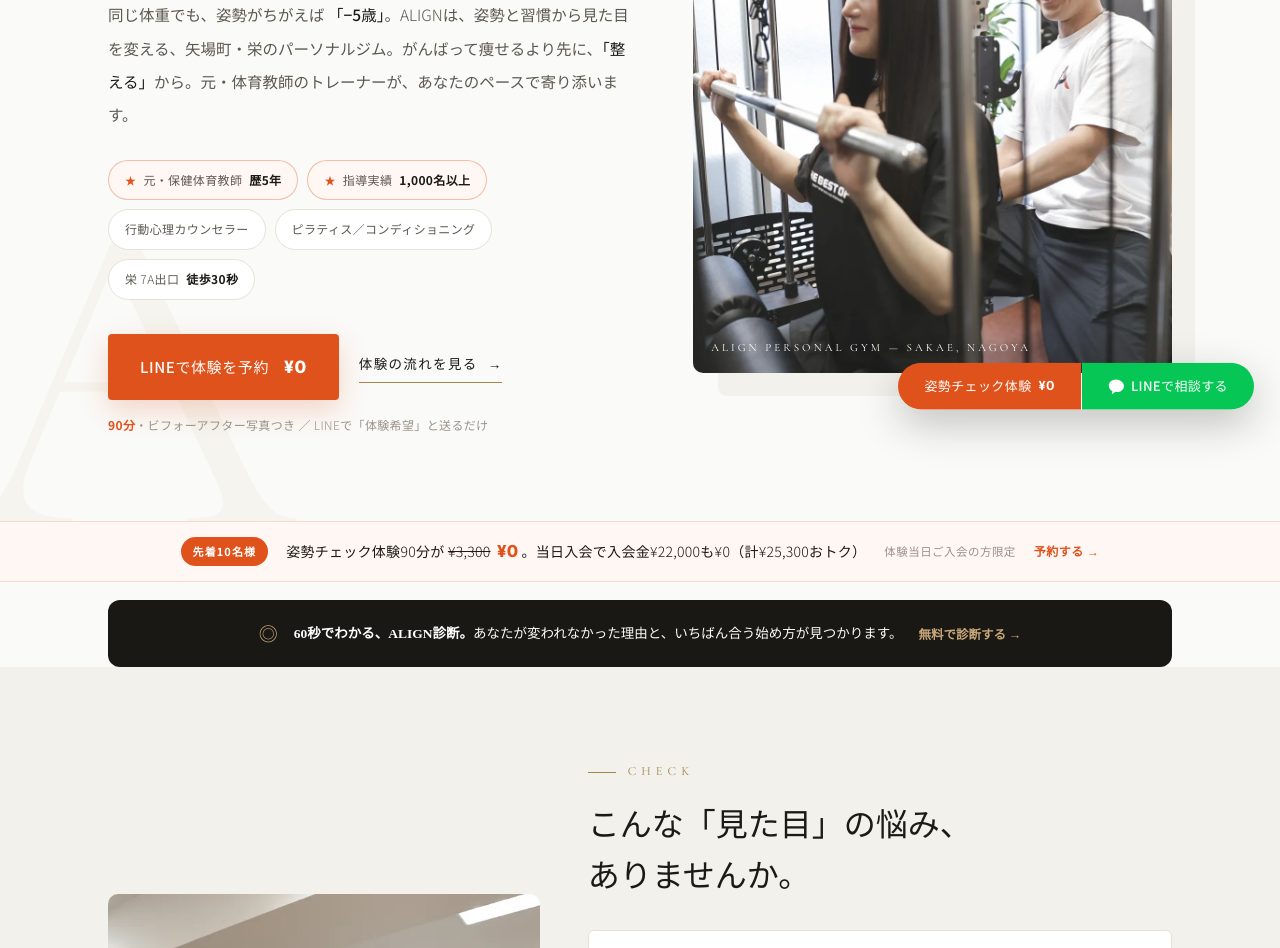
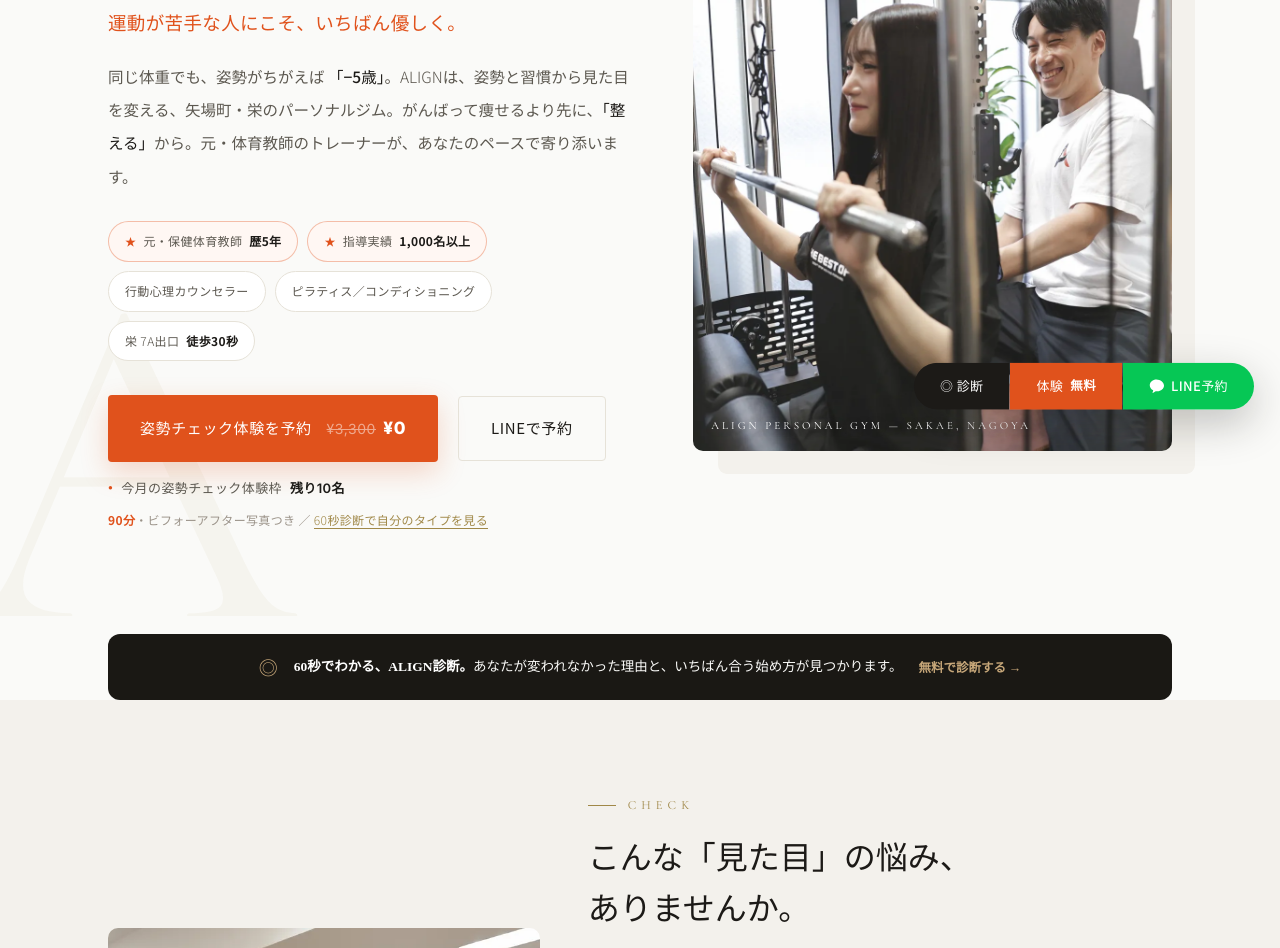
Before and after one commit to naritajun930/align-website, a plain HTML site: page index.html in a window 1280 px wide. Shown: the part 430-1378 px from the top of the page. Drawn offline with nearby package versions, Linux system fonts and the light colour scheme.

Commit message:
hotfix v1.2: 価格表示の一元化・¥0ファーストビュー・レイアウト衝突修正
問題1（最重要）価格の自己矛盾を解消:
- 体験価格を全CTA単一ソース化。campaign中は「¥3,300(取消線)→¥0」で統一
  （ナビCTA/ヒーローボタン/追従バーの生¥3,300を js-trial-price / data-when へ）
- 生の¥3,300はmeta・構造化データ・免除額(当日入会特典)文脈のみに限定

問題2 最強オファー(¥0)を最強の位置へ:
- ¥0オファーバンドをヒーロー上（ナビ直下＝ファーストビュー先頭）へ移動
- ヒーロー主ボタンを「姿勢チェック体験を予約 ¥3,300→¥0」＋残枠カウンター

問題3 診断バナーと固定バーの衝突を解消:
- body padding-bottom 60px（バー49px）でコンテンツがバー上でクリア
- 診断バナーは通常フロー・折返し許可で全文表示（375pxで確認）

受け入れ確認: 全ページで「¥0(先着10名)」一貫表示 / campaignActive:false で¥3,300復帰 / 診断バナーPC・モバイル全文可読

Co-Authored-By: Claude Opus 4.8 <noreply@anthropic.com>

```diff
--- a/assets/css/site.css
+++ b/assets/css/site.css
@@ -28,6 +28,7 @@ a{color:inherit;text-decoration:none}
 /* ── buttons ── */
 .btn{display:inline-flex;align-items:center;justify-content:center;gap:11px;font-family:'Noto Sans JP',sans-serif;font-weight:500;font-size:15px;letter-spacing:.04em;padding:17px 32px;border-radius:4px;cursor:pointer;border:none;transition:all .26s;text-align:center}
 .btn .p{font-family:var(--num);font-weight:800;font-size:17px}
+.p-was{opacity:.5;font-weight:400;font-size:.82em;margin-right:3px;text-decoration:line-through}
 .btn-orange{background:var(--orange);color:#fff;box-shadow:0 10px 28px rgba(224,82,28,.22)}
 .btn-orange:hover{background:var(--orange-d);transform:translateY(-2px)}
 .btn-line{background:#06C755;color:#fff}
@@ -175,7 +176,9 @@ section{padding:84px 0}
 .float-cta .f-trial{background:var(--orange)}
 .float-cta .f-trial b{font-family:var(--num);font-weight:700;font-size:12.5px}
 .float-cta .f-line{background:#06C755}
-@media(max-width:860px){body{padding-bottom:52px}}
+.float-cta .f-shindan{background:var(--ink)}
+.float-cta .f-shindan b{font-weight:700}
+@media(max-width:860px){body{padding-bottom:60px}}
 @media(min-width:861px){
   .float-cta{left:auto;right:26px;bottom:26px;border-radius:60px;overflow:hidden;box-shadow:0 14px 40px rgba(28,26,23,.25);transform:translateY(140%)}
   .float-cta.show{transform:translateY(0)}
--- a/assets/js/site.js
+++ b/assets/js/site.js
@@ -55,9 +55,11 @@
   const ga = (name, params) => { if (typeof gtag === 'function') gtag('event', name, params || {}); };
 
   // ── キャンペーン価格の切替（.js-trial-price / .js-trial-strike / [data-when]）
+  //    価格表示は全ページ・全CTAで単一ソース。campaign中は「¥3,300（取消線）→ ¥0」で統一。
   const campaign = cfg.campaignActive !== false;
+  const normalPrice = yen(cfg.trialPriceNormal || 3300);
   document.querySelectorAll('.js-trial-price').forEach((el) => {
-    el.textContent = campaign ? '¥0' : yen(cfg.trialPriceNormal || 3300);
+    el.innerHTML = campaign ? ('<s class="p-was">' + normalPrice + '</s> ¥0') : normalPrice;
   });
   document.querySelectorAll('.js-trial-strike').forEach((el) => {
     if (campaign) { el.hidden = false; el.innerHTML = '<s>' + yen(cfg.trialPriceNormal || 3300) + '</s>'; }
--- a/index.html
+++ b/index.html
@@ -378,6 +378,14 @@
   </div>
 </div>
 
+<!-- ============ OFFER BAND ============ -->
+<a class="offer-band" href="reserve.html" data-cta-location="offer-band">
+  <span class="ob-tag">先着10名様・今だけ</span>
+  <span class="ob-main">姿勢チェック体験（90分）が <span class="js-trial-strike"></span> <b>無料</b>。当日ご入会なら入会金¥22,000も¥0</span>
+  <span class="ob-sub">体験当日ご入会の方限定</span>
+  <span class="ob-go">無料で予約する →</span>
+</a>
+
 <!-- ============ HERO ============ -->
 <header class="hero">
   <div class="ghost">A</div>
@@ -396,10 +404,11 @@
           <span class="cred">栄 7A出口 <b>徒歩30秒</b></span>
         </div>
         <div class="cta-row">
-          <a class="btn btn-orange" href="https://lin.ee/X7WmsSR" target="_blank" rel="noopener">LINEで体験を予約&nbsp;<span class="p js-trial-price">¥3,300</span></a>
-          <a class="more-link" href="trial.html">体験の流れを見る<span>→</span></a>
+          <a class="btn btn-orange" href="reserve.html">姿勢チェック体験を予約&nbsp;<span class="p js-trial-price">¥3,300</span></a>
+          <a class="btn btn-ghost" href="https://lin.ee/X7WmsSR" target="_blank" rel="noopener">LINEで予約</a>
         </div>
-        <span class="cta-note" style="display:block;margin-top:14px"><b>90分</b>・ビフォーアフター写真つき ／ LINEで「体験希望」と送るだけ</span>
+        <div class="slot-counter" style="margin-top:16px"></div>
+        <span class="cta-note" style="display:block;margin-top:10px"><b>90分</b>・ビフォーアフター写真つき ／ <a href="shindan.html" style="color:var(--gold);border-bottom:1px solid var(--gold)">60秒診断で自分のタイプを見る</a></span>
       </div>
       <div class="hero-slides reveal" id="heroSlides">
         <img src="assets/images/hero-session-squat.webp" alt="赤澤トレーナーによるパーソナル指導の様子" class="active" fetchpriority="high">
@@ -411,14 +420,7 @@
   </div>
 </header>
 
-<!-- ============ OFFER BAND ============ -->
-<a class="offer-band" href="reserve.html" data-cta-location="offer-band">
-  <span class="ob-tag">先着10名様</span>
-  <span class="ob-main" data-when="campaign">姿勢チェック体験90分が <span class="js-trial-strike"></span> <b>¥0</b>。当日入会で入会金¥22,000も¥0（計¥25,300おトク）</span>
-  <span class="ob-main" data-when="normal" hidden>体験当日のご入会で、入会金＋体験料が <b>¥25,300→¥0</b></span>
-  <span class="ob-sub">体験当日ご入会の方限定</span>
-  <span class="ob-go">予約する →</span>
-</a>
+
 
 <!-- ============ SHINDAN BANNER ============ -->
 <div class="wrap">
@@ -693,7 +695,7 @@
         <p class="hook" style="font-size:14px;color:var(--gold-l);margin:-2px 0 18px;line-height:1.85">太って見えるのも、肩こりも、原因は同じ「姿勢」かもしれません。</p>
         <p class="lead">カウンセリング・姿勢分析・体験トレーニングまで、ALIGNをまるごと。最後にビフォーアフターを写真で見比べます。変わるかどうか、その場で確かめてください。</p>
         <div class="price-line">
-          <span class="yen num"><span class="cur">¥</span>3,300<span class="tax">税込</span></span>
+          <span class="yen num" data-when="campaign"><span class="cur">¥</span>0<span class="tax">先着10名</span></span><span class="yen num" data-when="normal" hidden><span class="cur">¥</span>3,300<span class="tax">税込</span></span>
           <span class="min">90 min</span>
         </div>
         <div class="btns">
@@ -880,10 +882,11 @@
 <script src="assets/js/site.js" defer></script>
 <!-- 追従CTA -->
 <div class="float-cta">
-  <a class="f-trial" href="/trial.html">姿勢チェック体験 <b class="js-trial-price">&yen;3,300</b></a>
-  <a class="f-line" href="https://lin.ee/X7WmsSR" target="_blank" rel="noopener">
-    <svg width="16" height="16" viewBox="0 0 20 20" fill="white" aria-hidden="true"><path d="M10 1C5.03 1 1 4.47 1 8.73c0 2.92 1.87 5.47 4.65 6.9-.2.73-.74 2.66-.84 3.07-.14.51.19.5.4.36.16-.11 2.59-1.71 3.63-2.4.7.1 1.43.15 2.16.15 4.97 0 9-3.47 9-7.73S14.97 1 10 1z"/></svg>
-    LINEで相談する
+  <a class="f-shindan" href="/shindan.html" data-cta-location="float">◎ 診断</a>
+  <a class="f-trial" href="/reserve.html">体験 <b data-when="campaign">無料</b><b data-when="normal" hidden>&yen;3,300</b></a>
+  <a class="f-line" href="https://lin.ee/X7WmsSR" target="_blank" rel="noopener" data-cta-location="float">
+    <svg width="15" height="15" viewBox="0 0 20 20" fill="white" aria-hidden="true"><path d="M10 1C5.03 1 1 4.47 1 8.73c0 2.92 1.87 5.47 4.65 6.9-.2.73-.74 2.66-.84 3.07-.14.51.19.5.4.36.16-.11 2.59-1.71 3.63-2.4.7.1 1.43.15 2.16.15 4.97 0 9-3.47 9-7.73S14.97 1 10 1z"/></svg>
+    LINE予約
   </a>
 </div>
 </body>
```
Also changed, not shown: concept.html (+6 -5 lines), plans.html (+6 -5 lines), trainer.html (+6 -5 lines), trial.html (+5 -4 lines).
